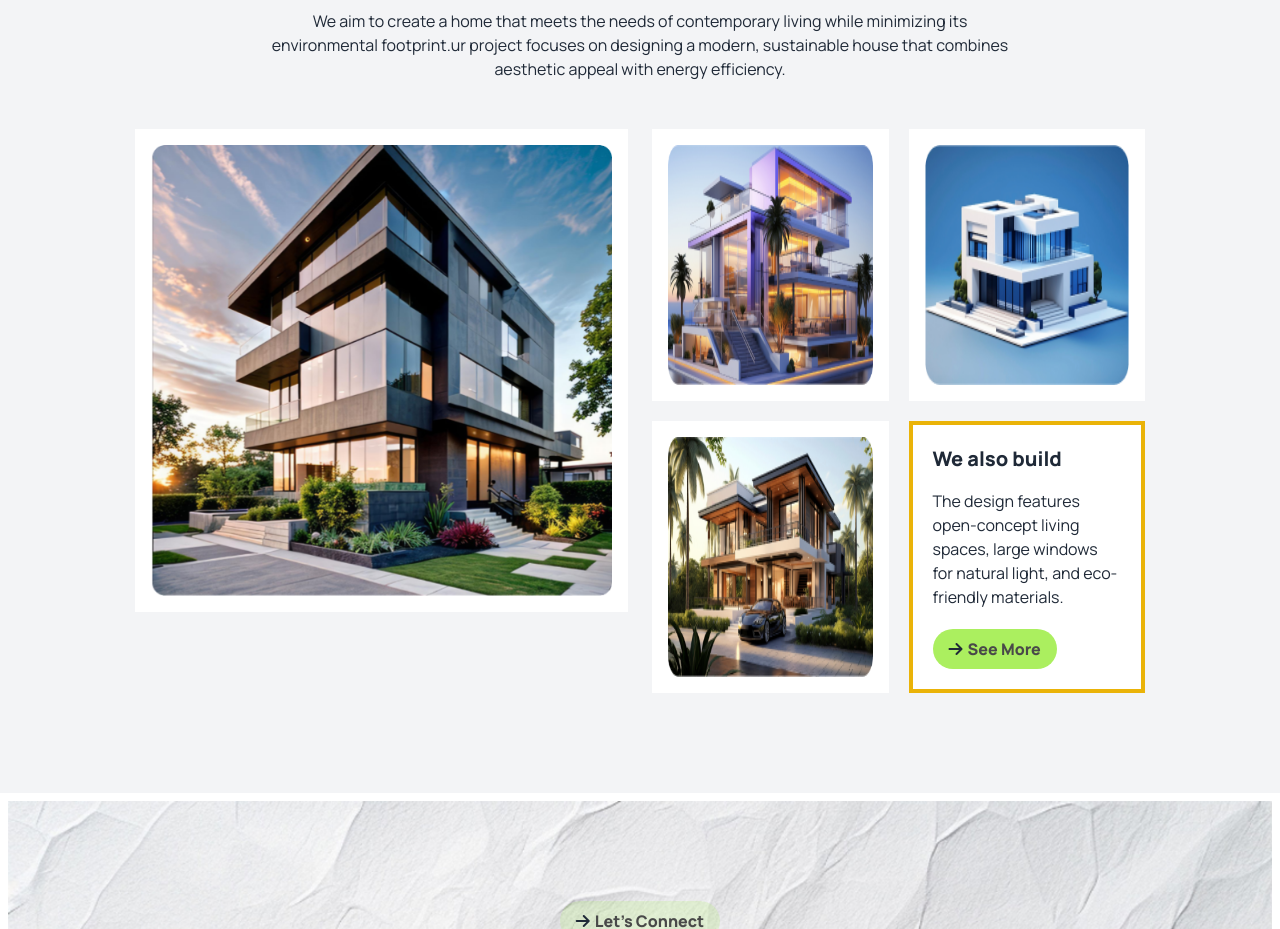
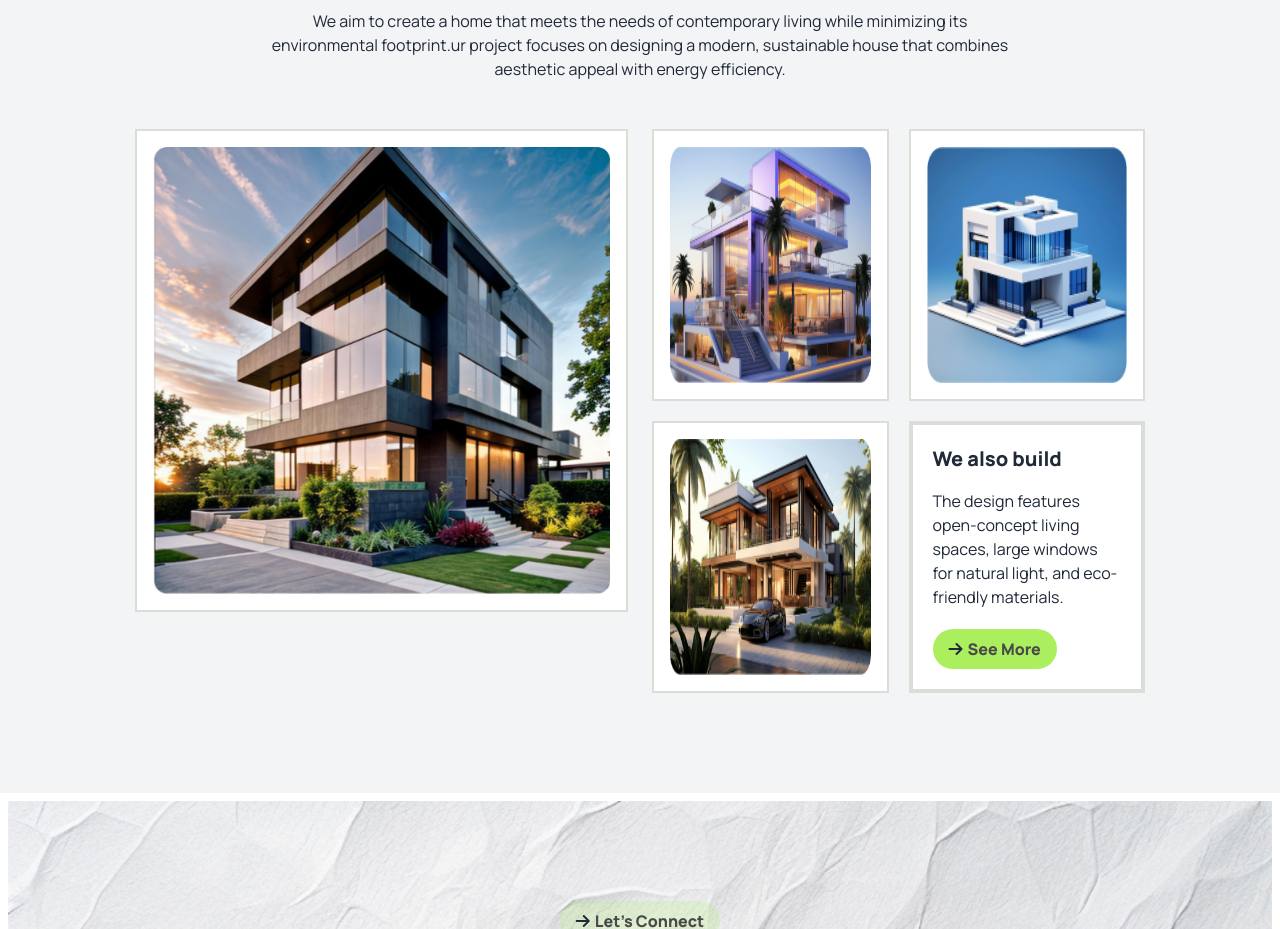
Before and after one commit to NureAlam68/assignment-3, a plain HTML site: page index.html in a window 1280 px wide. Shown: the part 3303-4232 px from the top of the page. Drawn offline with nearby package versions, Linux system fonts and the light colour scheme.

Commit message:
update our project section

```diff
--- a/index.html
+++ b/index.html
@@ -218,13 +218,13 @@
         <p class="mt-6 text-center lg:w-[750px] mx-auto"> We aim to create a home that meets the needs of contemporary living while minimizing its environmental footprint.ur project focuses on designing a modern, sustainable house that combines aesthetic appeal with energy efficiency. </p>
         <div class="mt-6 lg:mt-12 grid lg:grid-cols-2 gap-x-6">
           <div>
-            <div class="col-span-2 p-4 bg-white"><img src="assets/main.png" alt=""></div>
+            <div class="col-span-2 p-4 bg-white border-2 border-[#dbddd9]"><img src="assets/main.png" alt=""></div>
           </div>
           <div class="grid lg:grid-cols-2 grid-rows-4 gap-5 mt-4 md:mt-0">
-            <div class="row-span-2 p-4 bg-white"><img class="w-full h-full" src="assets/article1.png" alt=""></div>
-            <div class="row-span-2 p-4 bg-white"><img class="w-full h-full" src="assets/img3.png" alt=""></div>
-            <div class="row-span-2 p-4 bg-white"><img class="w-full h-full" src="assets/article3.png" alt=""></div>
-            <div class="bg-white row-span-2 border-4 border-yellow-500 p-5">
+            <div class="row-span-2 p-4 bg-white border-2 border-[#dbddd9]"><img class="w-full h-full" src="assets/article1.png" alt=""></div>
+            <div class="row-span-2 p-4 bg-white border-2 border-[#dbddd9]"><img class="w-full h-full" src="assets/img3.png" alt=""></div>
+            <div class="row-span-2 p-4 bg-white border-2 border-[#dbddd9]"><img class="w-full h-full" src="assets/article3.png" alt=""></div>
+            <div class="bg-white row-span-2 border-4 border-[#dbddd9] p-5">
               <h3 class="text-xl font-extrabold">We also build</h3>
               <p class="mt-4"> The design features open-concept living spaces, large windows for natural light, and eco-friendly materials.</p>
               <button class="px-4 py-2 bg-color-one rounded-[24px] flex items-center mt-5">
```
